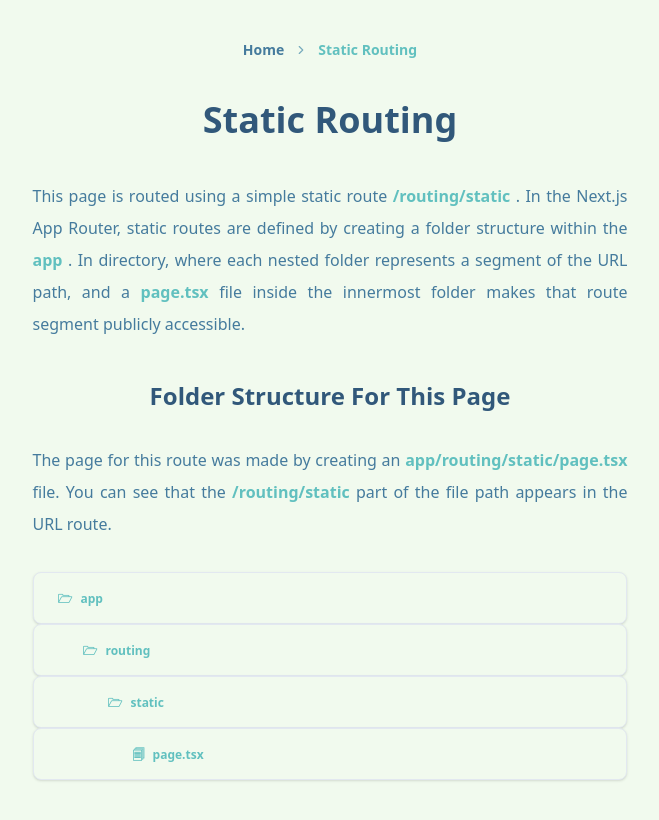
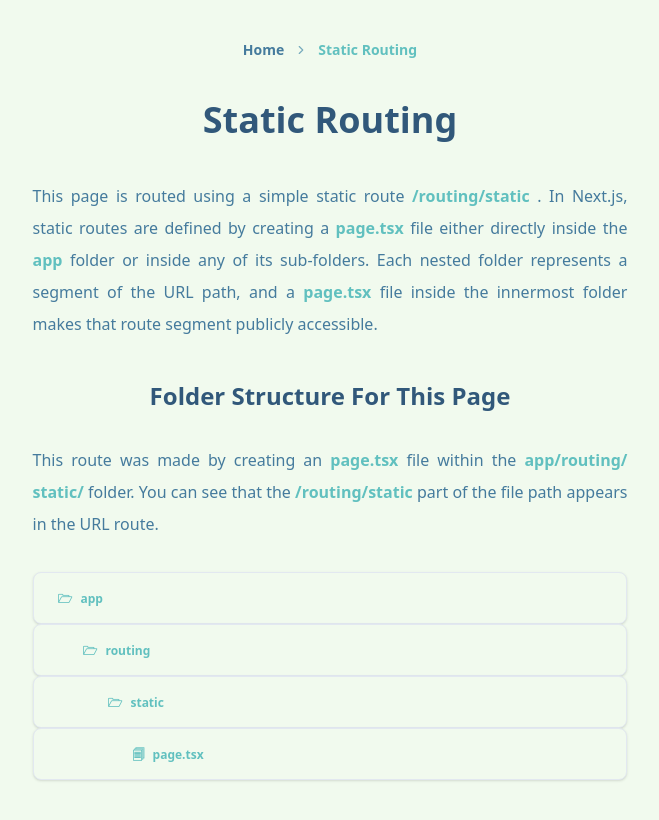
Before and after one commit to cragtok/next_js_features_app, a Next.js app: page /routing/static in a window 1280 px wide. Shown: the whole page, without its empty margins (310-969 px from the left). Built offline with nearby package versions, Linux system fonts and the light colour scheme.

Commit message:
feat: change /routing/static page text

```diff
--- a/app/routing/static/page.tsx
+++ b/app/routing/static/page.tsx
@@ -14,25 +14,31 @@ function Page() {
                     <TextAccentWrapper>
                         <PathWithBreaks text="/routing/static" />
                     </TextAccentWrapper>
-                    . In the Next.js App Router, static routes are defined by
-                    creating a folder structure within the{" "}
-                    <TextAccentWrapper>app</TextAccentWrapper>. In directory,
-                    where each nested folder represents a segment of the URL
-                    path, and a <TextAccentWrapper>page.tsx</TextAccentWrapper>{" "}
-                    file inside the innermost folder makes that route segment
-                    publicly accessible.
+                    . In Next.js, static routes are defined by creating a{" "}
+                    <TextAccentWrapper>page.tsx</TextAccentWrapper> file either
+                    directly inside the
+                    <TextAccentWrapper>app</TextAccentWrapper> folder or inside
+                    any of its sub-folders. Each nested folder represents a
+                    segment of the URL path, and a{" "}
+                    <TextAccentWrapper>page.tsx</TextAccentWrapper> file inside
+                    the innermost folder makes that route segment publicly
+                    accessible.
                 </ParagraphWrapper>
             </SectionWrapper>
 
             <SectionWrapper sectionTitle="Folder Structure For This Page">
                 <ParagraphWrapper>
-                    The page for this route was made by creating an{" "}
+                    This route was made by creating an{" "}
+                    <TextAccentWrapper>page.tsx</TextAccentWrapper> file within
+                    the
                     <TextAccentWrapper>
-                        <PathWithBreaks text="app/routing/static/page.tsx" />
+                        <PathWithBreaks text="app/routing/static/" />
                     </TextAccentWrapper>{" "}
-                    file. You can see that the{" "}
-                    <TextAccentWrapper>/routing/static</TextAccentWrapper> part
-                    of the file path appears in the URL route.
+                    folder. You can see that the{" "}
+                    <TextAccentWrapper>
+                        <PathWithBreaks text="/routing/static" />
+                    </TextAccentWrapper>{" "}
+                    part of the file path appears in the URL route.
                 </ParagraphWrapper>
 
                 <div className="text-xs">
--- a/components/general/TextAccentWrapper.tsx
+++ b/components/general/TextAccentWrapper.tsx
@@ -8,7 +8,7 @@ interface Props {
 }
 const TextAccentWrapper = ({ classNameOverride, children }: Props) => {
     const defaultStyles =
-        "text-accent-500 font-semibold ";
+        "text-accent-500 font-semibold";
     const mergedStyles = twMerge(clsx(defaultStyles, classNameOverride));
 
     return <span className={mergedStyles}> {children} </span>;
```
